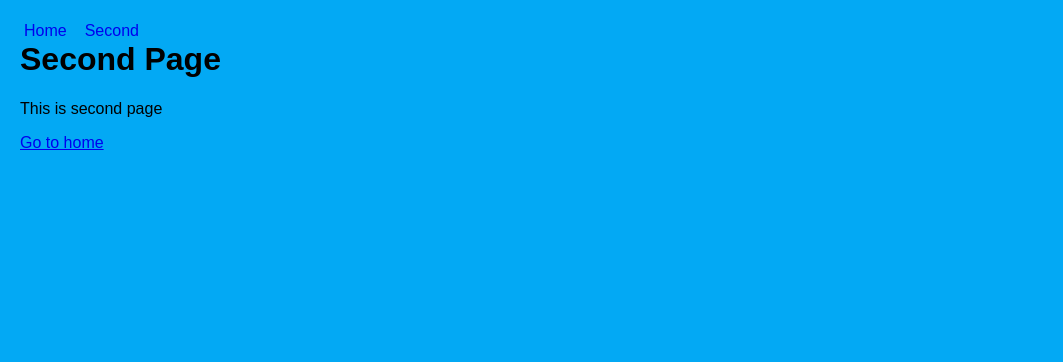
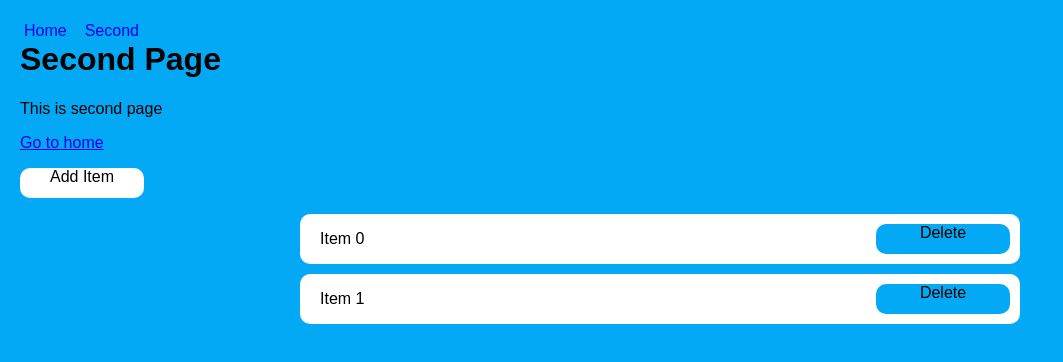
Before and after one commit to viendong194/react-page-transition, a React (Create React App) app: page /second in a window 1280 px wide. Shown: the top 362 px of the page, without its empty margins (0-1063 px from the left). Built offline with nearby package versions, Linux system fonts and the light colour scheme.

Commit message:
add items component

```diff
--- /dev/null
+++ b/src/component/item.js
@@ -0,0 +1,11 @@
+import React, { Component } from "react";
+export default class Item extends Component {
+  render() {
+    return (
+      <li className="item" key={this.props.id} remove={this.props.remove}>
+        <p>Item {this.props.id}</p>
+        <p onClick={this.props.remove}>Delete</p>
+      </li>
+    )
+  }
+}
--- /dev/null
+++ b/src/component/item_container.js
@@ -0,0 +1,17 @@
+import React, { Component } from "react";
+import { Transition } from 'react-transition-group'
+
+import Item from "./item"
+export default class ItemContainer extends Component {
+  render() {
+    let items = [];
+    for(let i=0;i<this.props.item_number;i++){
+      items.push(<Item id={i} key={i} remove={this.props.remove}/>);
+    }
+    return (
+      <ul className="item_container" item_number={this.props.item_number}>
+        {items}
+      </ul>
+    )
+  }
+}
--- a/src/index.css
+++ b/src/index.css
@@ -53,6 +53,14 @@ body {
   background-color: #03a9f4;
   transition: transform 0.5s, opacity 0.5s;
 }
+.page__addBtn{
+  width: 10%;
+  height: 30px;
+  background:white;
+  border-radius: 10px;
+  margin-right: 10px;
+  text-align: center;
+}
 .fade-enter{
   opacity: 0;
   transform: translate3d(100%, 0, 0);
@@ -71,3 +79,25 @@ body {
   opacity: 0;
   transform: translate3d(100%, 0, 0);
 }
+.item{
+  display: flex;
+  width:60%;
+  height:50px;
+  justify-content: center;
+  align-items: center;
+  background-color:white;
+  border-radius:10px;
+  margin:10px auto;
+}
+.item p:nth-of-type(1){
+  width: 80%;
+  padding: 0 20px;
+}
+.item p:nth-of-type(2){
+  width: 20%;
+  height: 30px;
+  background:#03a9f4;
+  border-radius: 10px;
+  margin-right: 10px;
+  text-align: center;
+}
--- a/src/pages/home.js
+++ b/src/pages/home.js
@@ -3,7 +3,7 @@ import { Link } from 'react-router-dom';
 export default class Home extends Component {
   render() {
     return (
-      <div className="transition-item page">
+      <div className="page">
         <h1>Home</h1>
         <p>This is home page</p>
         <Link to="/second">Go to second</Link>
--- a/src/pages/second.js
+++ b/src/pages/second.js
@@ -1,12 +1,28 @@
 import React, { Component } from "react";
 import { Link } from 'react-router-dom'
+import { TransitionGroup } from 'react-transition-group'
+import ItemContainer from "../component/item_container"
 export default class Second extends Component {
+  constructor(props) {
+    super(props);
+    this.state = {
+      item_number : 2
+    }
+  }
+  addItem = () =>{
+    this.setState({item_number:this.state.item_number+1})
+  }
+  removeItem = () =>{
+    this.setState({item_number:this.state.item_number-1})
+  }
   render() {
     return (
-      <div className="transition-item page">
+      <div className="page">
         <h1>Second Page</h1>
         <p>This is second page</p>
         <Link to="/">Go to home</Link>
+        <p className="page__addBtn"onClick={()=> this.addItem()}>Add Item</p>
+        <ItemContainer item_number={this.state.item_number} remove={()=>this.removeItem()}/>
       </div>
     )
   }
```
Also changed, not shown: src/Route/routes.js (indentation only), 7 other files (tests, documents, lock files or other folders).
